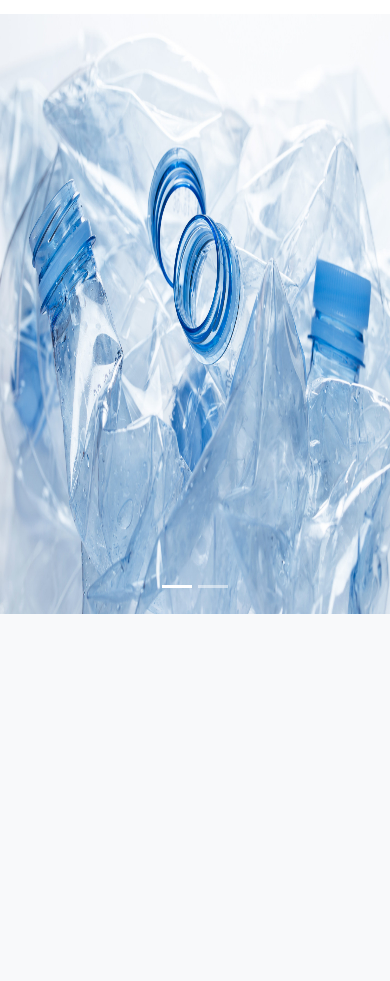
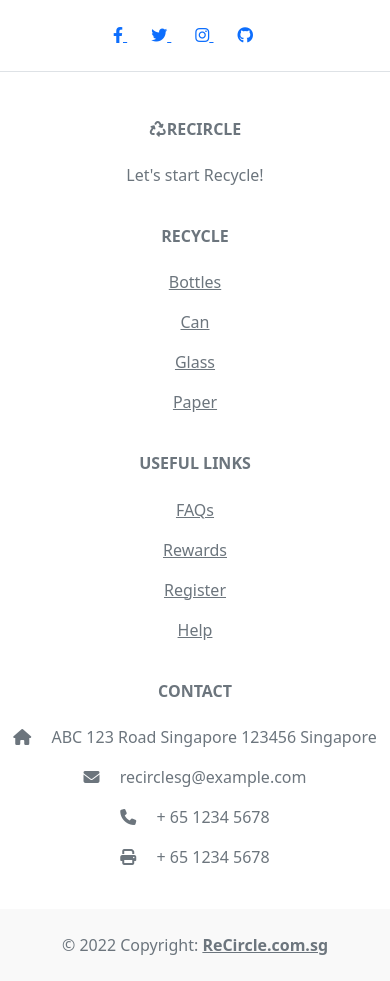
Before and after one commit to calvinni/Agile-software, a PHP site: page / in a window 390 px wide. Shown: the part 642-1623 px from the top of the page. Before the commit the page ends 1256 px from the top, so only its background shows below. Run offline with PHP 8.4, Linux system fonts and the light colour scheme; some libraries are stand-ins or nearby versions.

Commit message:
updated to yangtings work

```diff
--- a/index.php
+++ b/index.php
@@ -41,7 +41,7 @@
                                         <a class="nav-link" href="./rewards.php">Rewards</a>
                                        </li>';
                              }
-                            ?>
+                        ?>
                         <li class="nav-item">
                             <a class="nav-link" href="./faqs.php">FAQs</a>
                         </li>
@@ -49,14 +49,11 @@
                             <a class="nav-link dropdown-toggle" href="" role="button" data-bs-toggle="dropdown" aria-expanded="false">
                             <i class="fa-solid fa-user"></i>
                             </a>
-                            <ul class="dropdown-menu">
+                            <ul class="dropdown-menu"> hhahaha
                                 <?php
                                     if(isset($_SESSION['userId']))
                                     {
-                                        $name = $_SESSION['userName'];
-                                        echo '<div class="login_message">Hi '.$name.',<br>You are logged in!</div>
-                                        <br>
-                                        <li><a class="dropdown-item" href="./logout.php">logout</a></li>';
+                                      echo '<li><a class="dropdown-item" href="./logout.php">logout</a></li>';
                                     }
                                     else
                                     {
@@ -67,8 +64,15 @@
                             </ul>
 
                         </li>
-
-
+                        <?php
+                                if(isset($_SESSION['userId']))
+                                {
+                                    $name = $_SESSION['userName'];
+                                    echo '<li class="nav-item">
+                                            <div class="login_message">Hi '.$name.',<br>You are logged in!</div>
+                                          </li>';
+                                }
+                        ?>
                     </ul>
 
                     <form class="d-flex" role="search">
@@ -79,58 +83,192 @@
             </div>
         </nav>
     </div>
-<!-- home slider -->
-   <!-- <section class="home-slider">
-    <p>a slider display recycle articles</p>
-    <button type="button">a button click to read more</button>
-   </section> -->
-   <div id="carouselControls" class="carousel slide" data-bs-ride="carousel">
+<!-- about us slider -->
+
+</div>
+   <div id="carouselAboutus" class="carousel slide" data-bs-ride="carousel">
         <div class="carousel-inner">
             <div class="carousel-item active">
-                <img src="./images/10181.jpg" height="600" width="100%" alt="1" >
+                <img src="./images/index-aboutus1.png" width="100%" alt="1" >
             </div>
             <div class="carousel-item">
-                <img src="./images/Garbage recycle bins set.jpg" height="600" width="100%" alt="2">
+                <img src="./images/index-aboutus2.png" width="100%" alt="2">
             </div>
             <div class="carousel-item">
-                <img src="./images/Garbage sorting set.jpg" height="600" width="100%" alt="3">
+                <img src="./images/index-aboutus3.png" width="100%" alt="3">
             </div>
         </div>
+
    </div>
+
+<!-- how to recycle slider -->
+
+
 
 <!-- categories slider -->
 <div id="catcarouselCaptions" class="carousel slide" data-bs-ride="false">
   <div class="carousel-indicators">
     <button type="button" data-bs-target="#catcarouselCaptions" data-bs-slide-to="0" class="active" aria-current="true" aria-label="Slide 1"></button>
     <button type="button" data-bs-target="#catcarouselCaptions" data-bs-slide-to="1" aria-label="Slide 2"></button>
+    <button type="button" data-bs-target="#catcarouselCaptions" data-bs-slide-to="2" aria-label="Slide 3"></button>
+    <button type="button" data-bs-target="#catcarouselCaptions" data-bs-slide-to="3" aria-label="Slide 4"></button>
   </div>
   <div class="carousel-inner">
     <div class="carousel-item active">
-      <img src="./images/utilization-empty-water-bottle.jpg" height="600" width="100%" alt="plastic bottle">
+      <img src="./images/index-wwc1.png" width="100%" alt="plastic bottle">
       <div class="carousel-caption d-none d-md-block">
         <h5>What we collect</h5>
         <p>Plastic bottles</p>
       </div>
     </div>
     <div class="carousel-item">
-      <img src="./images/recycling-concept-flat-lay.jpg" height="600" width="100%" alt="paper">
+      <img src="./images/index-wwc2.png" width="100%" alt="paper">
       <div class="carousel-caption d-none d-md-block">
         <h5>What we collect</h5>
         <p>Recycle papers</p>
       </div>
     </div>
-
+    <div class="carousel-item">
+      <img src="./images/index-wwc3.png" width="100%" alt="can">
+      <div class="carousel-caption d-none d-md-block">
+        <h5>What we collect</h5>
+        <p>Can</p>
+      </div>
+    </div>
+    <div class="carousel-item">
+      <img src="./images/index-wwc4.png" width="100%" alt="glasses">
+      <div class="carousel-caption d-none d-md-block">
+        <h5>What we collect</h5>
+        <p>Glass</p>
+      </div>
+    </div>
     </div>
   </div>
-  <button class="carousel-control-prev" type="button" data-bs-target="#carouselExampleCaptions" data-bs-slide="prev">
+  <button class="carousel-control-prev" type="button" data-bs-target="catcarouselCaptions" data-bs-slide="prev">
     <span class="carousel-control-prev-icon" aria-hidden="true"></span>
     <span class="visually-hidden">Previous</span>
   </button>
-  <button class="carousel-control-next" type="button" data-bs-target="#carouselExampleCaptions" data-bs-slide="next">
+  <button class="carousel-control-next" type="button" data-bs-target="catcarouselCaptions" data-bs-slide="next">
     <span class="carousel-control-next-icon" aria-hidden="true"></span>
     <span class="visually-hidden">Next</span>
   </button>
 </div>
+
+<!-- Footer -->
+<footer class="text-center text-lg-start bg-white text-muted">
+  <!-- Section: Social media -->
+  <section class="d-flex justify-content-center justify-content-lg-between p-4 border-bottom">
+    <!-- Left -->
+    <div class="me-5 d-none d-lg-block">
+      <span>Get connected with us on social networks:</span>
+    </div>
+    <!-- Left -->
+
+    <!-- Right -->
+    <div>
+      <a href="" class="me-4 link-grayish">
+        <i class="fab fa-facebook-f"></i>
+      </a>
+      <a href="" class="me-4 link-grayish">
+        <i class="fab fa-twitter"></i>
+      </a>
+      <a href="" class="me-4 link-grayish">
+        <i class="fab fa-instagram"></i>
+      </a>
+      <a href="" class="me-4 link-grayish">
+        <i class="fab fa-github"></i>
+      </a>
+    </div>
+    <!-- Right -->
+  </section>
+  <!-- Section: Social media -->
+
+  <!-- Section: Links  -->
+  <section class="">
+    <div class="container text-center text-md-start mt-5">
+      <!-- Grid row -->
+      <div class="row mt-3">
+        <!-- Grid column -->
+        <div class="col-md-3 col-lg-4 col-xl-3 mx-auto mb-4">
+          <!-- Content -->
+          <h6 class="text-uppercase fw-bold mb-4">
+          <i class="fa-solid fa-recycle"></i>ReCircle
+          </h6>
+          <p>
+            Let's start Recycle!
+          </p>
+        </div>
+        <!-- Grid column -->
+
+        <!-- Grid column -->
+        <div class="col-md-2 col-lg-2 col-xl-2 mx-auto mb-4">
+          <!-- Links -->
+          <h6 class="text-uppercase fw-bold mb-4">
+            Recycle
+          </h6>
+          <p>
+            <a href="#!" class="text-reset">Bottles</a>
+          </p>
+          <p>
+            <a href="#!" class="text-reset">Can</a>
+          </p>
+          <p>
+            <a href="#!" class="text-reset">Glass</a>
+          </p>
+          <p>
+            <a href="#!" class="text-reset">Paper</a>
+          </p>
+        </div>
+        <!-- Grid column -->
+
+        <!-- Grid column -->
+        <div class="col-md-3 col-lg-2 col-xl-2 mx-auto mb-4">
+          <!-- Links -->
+          <h6 class="text-uppercase fw-bold mb-4">
+            Useful links
+          </h6>
+          <p>
+            <a href="#!" class="text-reset">FAQs</a>
+          </p>
+          <p>
+            <a href="#!" class="text-reset">Rewards</a>
+          </p>
+          <p>
+            <a href="#!" class="text-reset">Register</a>
+          </p>
+          <p>
+            <a href="#!" class="text-reset">Help</a>
+          </p>
+        </div>
+        <!-- Grid column -->
+
+        <!-- Grid column -->
+        <div class="col-md-4 col-lg-3 col-xl-3 mx-auto mb-md-0 mb-4">
+          <!-- Links -->
+          <h6 class="text-uppercase fw-bold mb-4">Contact</h6>
+          <p><i class="fas fa-home me-3 text-grayish"></i> ABC 123 Road Singapore 123456 Singapore</p>
+          <p>
+            <i class="fas fa-envelope me-3 text-grayish"></i>
+            recirclesg@example.com
+          </p>
+          <p><i class="fas fa-phone me-3 text-grayish"></i> + 65 1234 5678</p>
+          <p><i class="fas fa-print me-3 text-grayish"></i> + 65 1234 5678</p>
+        </div>
+        <!-- Grid column -->
+      </div>
+      <!-- Grid row -->
+    </div>
+  </section>
+  <!-- Section: Links  -->
+
+  <!-- Copyright -->
+  <div class="text-center p-4" style="background-color: rgba(0, 0, 0, 0.025);">
+    © 2022 Copyright:
+    <a class="text-reset fw-bold" href="https://mdbootstrap.com/">ReCircle.com.sg</a>
+  </div>
+  <!-- Copyright -->
+</footer>
+<!-- Footer -->
 
 
 
```
